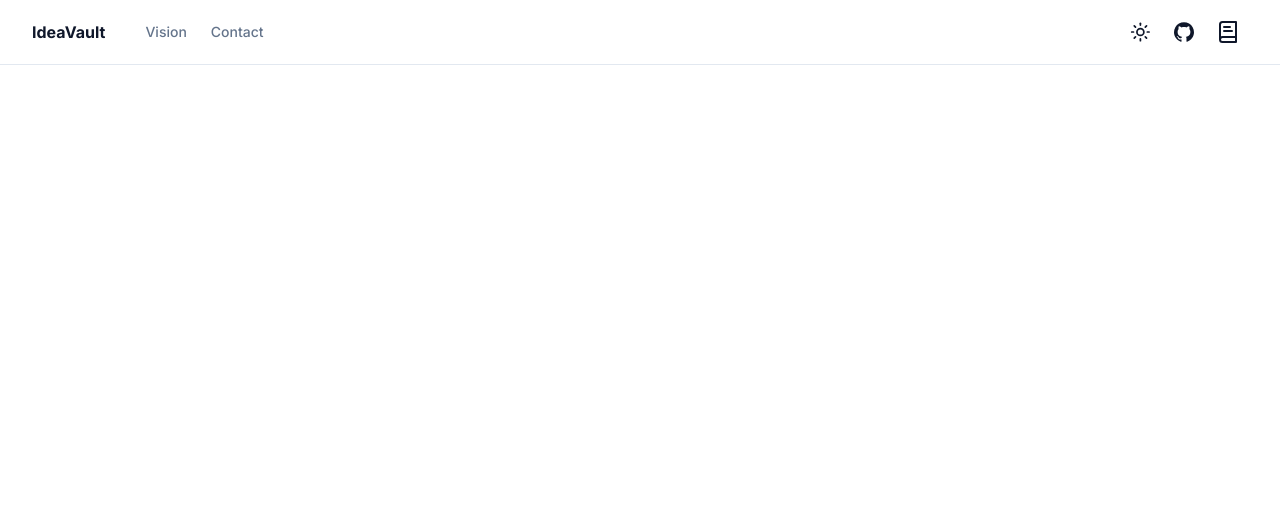
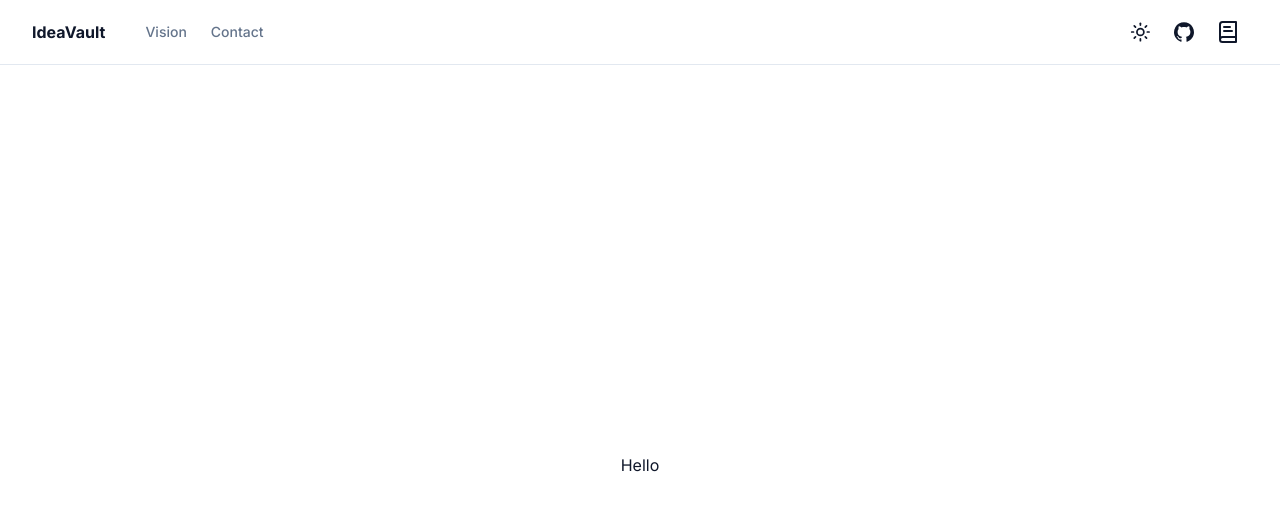
Before and after one commit to Lucas8448/IdeaVault, a Next.js app: page /portal in a window 1280 px wide. Shown: the top 510 px of the page. Built offline with nearby package versions, Linux system fonts and the light colour scheme; no server answers.

Commit message:
Remove auth page

```diff
--- a/app/portal/page.tsx
+++ b/app/portal/page.tsx
@@ -1,11 +1,9 @@
 "use client"
-
-import { OrganizationList } from "@clerk/nextjs";
 
 export default function Page() {
   return (
     <div className="flex flex-col items-center justify-center min-h-screen">
-
+      <h1>Hello</h1>
     </div>
   );
 }
```
